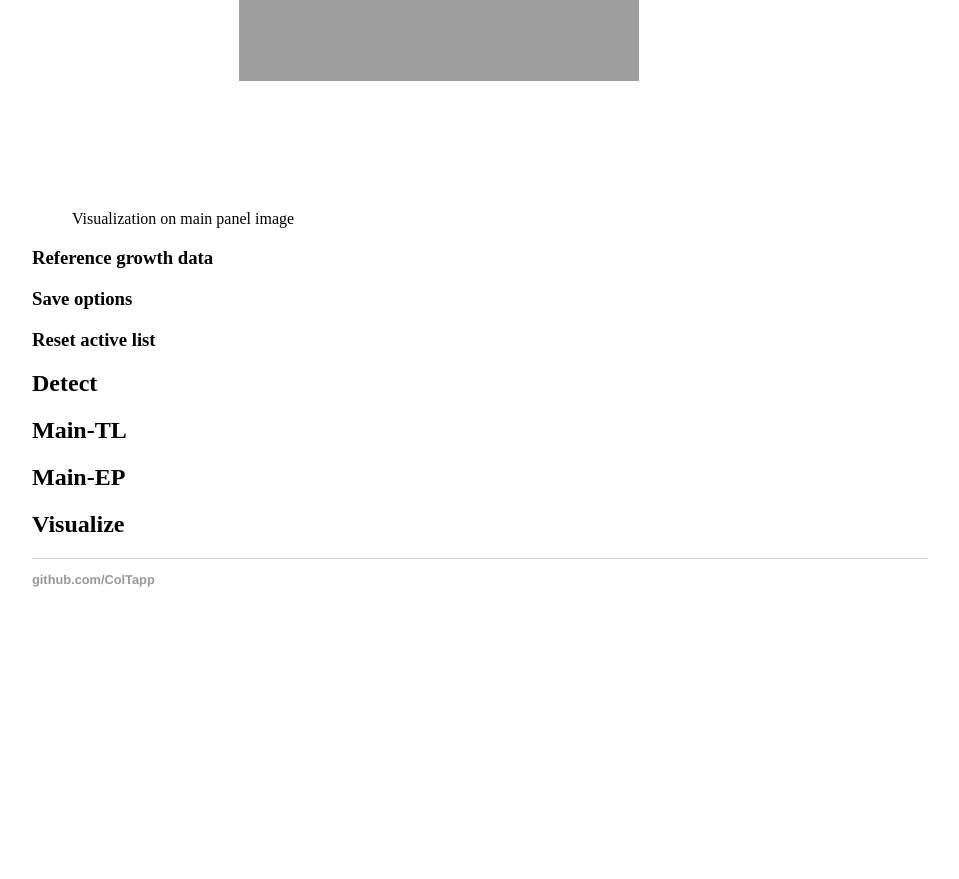
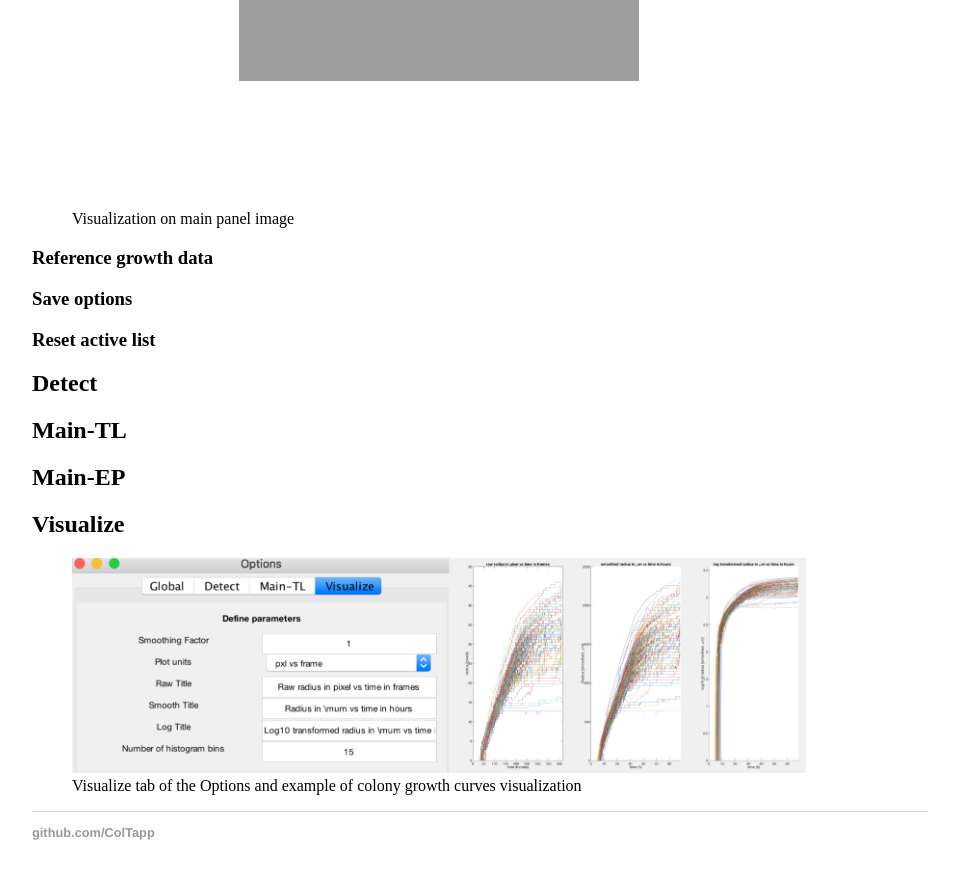
Before and after one commit to ColTapp/ColTapp.github.io, a Jekyll site: the page built from options.md, in a window 1280 px wide and 900 px high, scrolled down 1890 px. Shown: the top 879 px of the window, without its empty margins (160-1119 px from the left). Built offline with Jekyll 4.4.1, drawn with Linux system fonts in a browser that asks for light colours; before the commit the page ends 2537 px from its top, so only the background shows below that.

Commit message:
Update options.md

```diff
--- a/options.md
+++ b/options.md
@@ -32,4 +32,10 @@ The user can use toggles to chose which data should be visualized directly on th
 ## Detect
 ## Main-TL
 ## Main-EP
+
 ## Visualize
+
+<figure>
+  <img src="{{site.url}}/assets/images/Options_Visualize.png" alt="Options Visualize" height="70%"/>
+    <figcaption> Visualize tab of the Options and example of colony growth curves visualization</figcaption>
+</figure>
```
